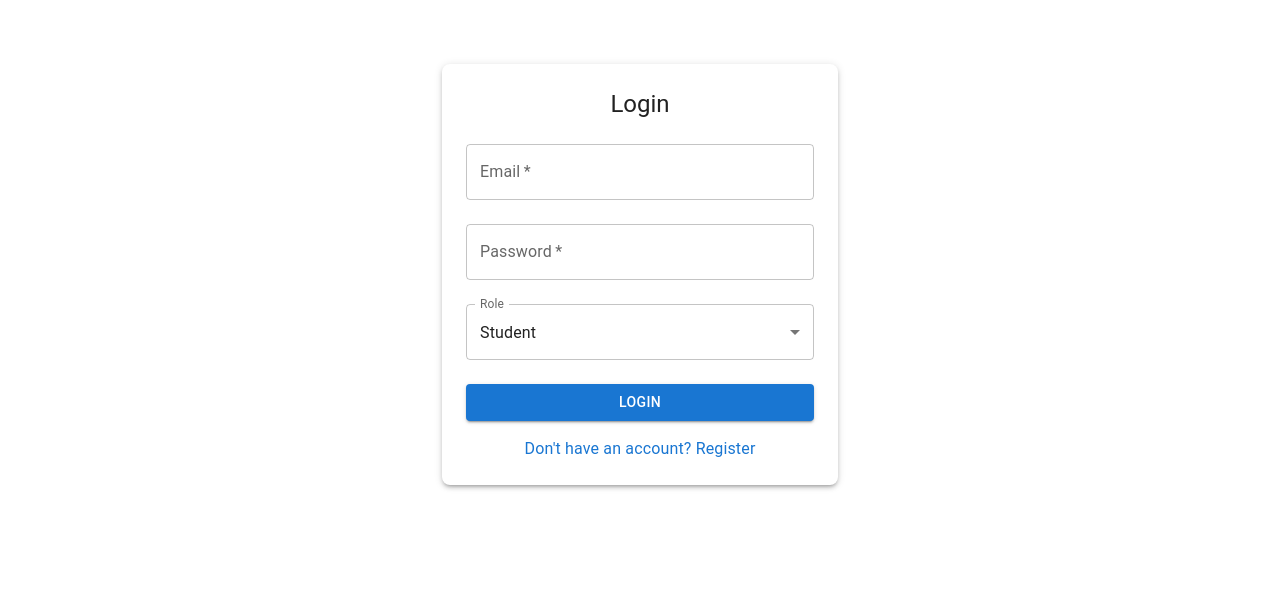
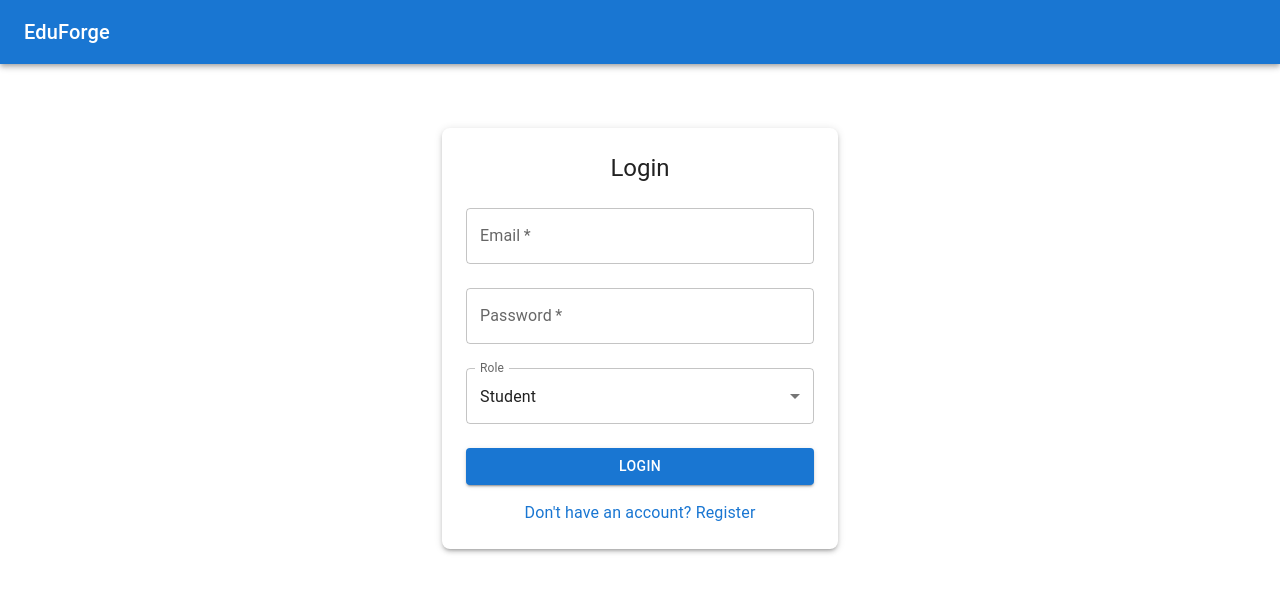
Before and after one commit to mbhargavi109/mini1, a React (Create React App) app in the folder frontend/: page /login in a window 1280 px wide. Shown: the top 592 px of the page. Built offline with nearby package versions, Linux system fonts and the light colour scheme.

Commit message:
added notes functionality

```diff
--- a/frontend/src/App.js
+++ b/frontend/src/App.js
@@ -1,6 +1,6 @@
 import React from 'react';
 import { BrowserRouter as Router, Routes, Route, Navigate } from 'react-router-dom';
-import { ThemeProvider, CssBaseline, createTheme } from '@mui/material';
+import { ThemeProvider, CssBaseline, createTheme, AppBar, Toolbar, Typography } from '@mui/material';
 import LoginPage from './pages/LoginPage';
 import RegisterPage from './pages/RegisterPage';
 import axios from 'axios';
@@ -19,6 +19,13 @@
   return (
     <ThemeProvider theme={theme}>
       <CssBaseline />
+      <AppBar position="static">
+        <Toolbar>
+          <Typography variant="h6" component="div" sx={{ flexGrow: 1 }}>
+            EduForge
+          </Typography>
+        </Toolbar>
+      </AppBar>
       <Router>
         <Routes>
           <Route path="/login" element={<LoginPage />} />
```
Also changed, not shown: 1 other file (tests, documents, lock files or other folders).
